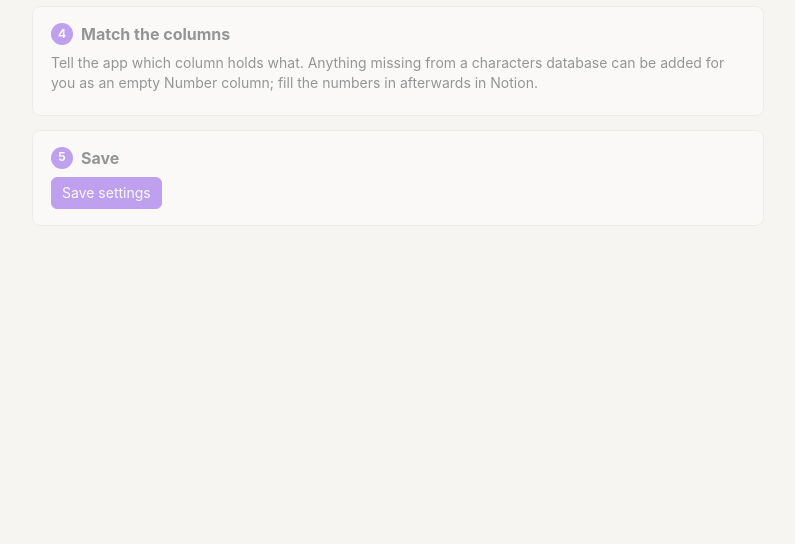
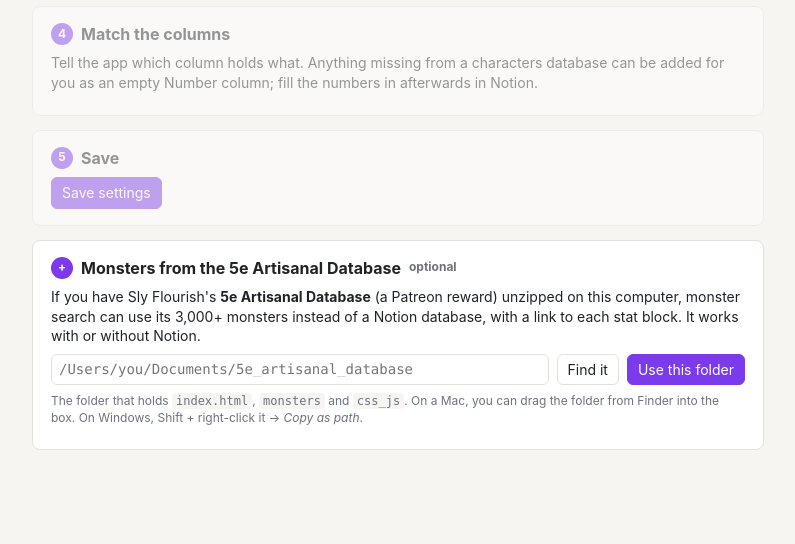
Before and after one commit to curlyjason/encounterManager, a PHP site: page /5e_artisanal_database/setup.php in a window 1280 px wide. Shown: the part 891-1435 px from the top of the page, without its empty margins (242-1037 px from the left). Before the commit the page ends 1100 px from the top, so only its background shows below. Run offline with PHP 8.4, Linux system fonts and the light colour scheme.

Commit message:
Search monsters in a local 5e Artisanal Database instead of Notion
- lib/adb.php reads the 5eADB's monster list and custom monsters, caches them,
  and searches by name and CR with the same results shape as Notion search.
- adb.php serves the 5eADB's stat block pages from its folder, so links work
  without a web server of its own.
- Setup gets an optional section to find, check, save or remove the folder.

Co-Authored-By: Claude Opus 5.5 <noreply@anthropic.com>

```diff
--- a/assets/app.css
+++ b/assets/app.css
@@ -321,3 +321,5 @@ button.linkish { border: none; background: none; padding: 0; color: var(--muted)
 .setup-link:hover { border-color: var(--accent); color: var(--accent); }
 .sidebar .enc-list { margin-bottom: 16px; }
 .setup-link span { font-size: 20px; line-height: 1; }
+.m-src .m-link { color: var(--accent); text-decoration: none; }
+.m-src .m-link:hover { text-decoration: underline; }
--- a/assets/setup.css
+++ b/assets/setup.css
@@ -74,3 +74,6 @@ a.button {
 .notes ul { padding-left: 20px; margin: 6px 0; }
 .notes li { margin: 3px 0; }
 #update-box h2 { margin-bottom: 4px; }
+#adb-found { margin: 8px 0; }
+#adb-found li { display: block; }
+#step-adb .row-form input { font-family: ui-monospace, Menlo, monospace; }
--- a/assets/setup.js
+++ b/assets/setup.js
@@ -226,6 +226,78 @@
         }
     }
 
+    // ---- optional: 5e Artisanal Database -----------------------------------
+    function renderAdb() {
+        const on = !!st.status.adb;
+        $('#adb-off').hidden = !on;
+        $('#monster-db-note').hidden = !on;
+        done('#step-adb', on);
+    }
+
+    async function saveAdb(path) {
+        const btn = $('#btn-adb-save');
+        btn.disabled = true;
+        btn.textContent = 'Checking…';
+        try {
+            const r = await api('save_adb', { path });
+            $('#adb-path').value = r.path;
+            $('#adb-found').hidden = true;
+            show($('#adb-result'), `✓ Found ${r.monsters.toLocaleString()} monsters${r.custom ? ` (${r.custom} of them your own custom monsters)` : ''}. Monster search now uses this folder.`, true);
+            st.status = await api('status');
+            $('#back-link').hidden = !st.status.configured;
+            renderAdb();
+        } catch (e) {
+            show($('#adb-result'), esc(e.message), false);
+        } finally {
+            btn.disabled = false;
+            btn.textContent = 'Use this folder';
+        }
+    }
+
+    $('#btn-adb-save').addEventListener('click', () => saveAdb($('#adb-path').value));
+    $('#adb-path').addEventListener('keydown', (e) => e.key === 'Enter' && saveAdb(e.target.value));
+    // Dropping a folder from Finder pastes its path (Safari/Chrome give a file:// URL or the path as text).
+    $('#adb-path').addEventListener('drop', (e) => {
+        const t = e.dataTransfer.getData('text/uri-list') || e.dataTransfer.getData('text/plain');
+        if (!t) return;
+        e.preventDefault();
+        e.target.value = decodeURIComponent(t.trim().split('\n')[0].replace(/^file:\/\//, '')).replace(/\/$/, '');
+    });
+    $('#btn-adb-find').addEventListener('click', async () => {
+        const btn = $('#btn-adb-find');
+        btn.disabled = true;
+        btn.textContent = 'Looking…';
+        try {
+            const { folders } = await api('find_adb');
+            if (!folders.length) {
+                $('#adb-found').hidden = true;
+                show($('#adb-result'), 'Couldn’t find it near Encounter Manager or in your Sites, Downloads, Documents or Desktop folders. Type or drag in its location instead.', false);
+            } else if (folders.length === 1) {
+                await saveAdb(folders[0]);
+            } else {
+                show($('#adb-result'), `Found ${folders.length} copies. Pick one:`, true);
+                $('#adb-found').innerHTML = folders.map((f) => `<li><button class="linkish" data-path="${esc(f)}">${esc(f)}</button></li>`).join('');
+                $('#adb-found').hidden = false;
+            }
+        } catch (e) {
+            show($('#adb-result'), esc(e.message), false);
+        } finally {
+            btn.disabled = false;
+            btn.textContent = 'Find it';
+        }
+    });
+    $('#adb-found').addEventListener('click', (e) => {
+        const b = e.target.closest('button[data-path]');
+        if (b) saveAdb(b.dataset.path);
+    });
+    $('#btn-adb-remove').addEventListener('click', async () => {
+        await api('save_adb', { path: '' });
+        $('#adb-path').value = '';
+        show($('#adb-result'), 'Monster search uses Notion again.', true);
+        st.status = await api('status');
+        renderAdb();
+    });
+
     // ---- events ------------------------------------------------------------
     $('#btn-test').addEventListener('click', connect);
     $('#token').addEventListener('keydown', (e) => e.key === 'Enter' && connect());
@@ -280,6 +352,9 @@
         $('#token-saved').hidden = !st.status.has_token;
         const ok = renderRequirements();
         unlock('#step-token', ok);
+        unlock('#step-adb', ok);
+        if (st.status.adb) $('#adb-path').value = st.status.adb.path;
+        renderAdb();
         if (ok && st.status.has_token) connect(); // already set up: show what's saved
     })();
 })();
--- /dev/null
+++ b/lib/adb.php
@@ -0,0 +1,213 @@
+<?php
+declare(strict_types=1);
+
+/**
+ * Monster search from a local copy of Sly Flourish's 5e Artisanal Database (5eADB),
+ * used instead of Notion when config has 'adb' => ['path' => ..., 'url' => ...].
+ *
+ * Reads the same files the 5eADB's own combat tracker uses:
+ *   css_js/monster_combat_stats.js           every monster: name, AC, HP, init, CR, type, source, link
+ *   monsters/custom/custom_monster_index.js  your own monsters, same format
+ *   monsters/md/...                          Markdown stat blocks (only read to spot legendary monsters)
+ * The merged list is cached in data/adb-monsters.json and rebuilt when any of those files change.
+ */
+require_once __DIR__ . '/notion.php'; // app_config(), format_cr()
+
+const ADB_CACHE = __DIR__ . '/../data/adb-monsters.json';
+
+final class AdbError extends RuntimeException {}
+
+function adb_config(): ?array
+{
+    // Setup checks a folder before it is saved.
+    if (!empty($GLOBALS['ADB_PATH_OVERRIDE'])) {
+        return ['path' => $GLOBALS['ADB_PATH_OVERRIDE']];
+    }
+    $a = app_config()['adb'] ?? null;
+    return is_array($a) && !empty($a['path']) ? $a : null;
+}
+
+function adb_configured(): bool
+{
+    return adb_config() !== null;
+}
+
+/** Is this folder a 5eADB? Returns its real path, or throws with a reason. */
+function adb_check_folder(string $path): string
+{
+    $path = trim($path);
+    if (str_starts_with($path, '~/') && ($home = getenv('HOME') ?: ($_SERVER['HOME'] ?? ''))) {
+        $path = rtrim($home, '/') . substr($path, 1);
+    }
+    $real = $path !== '' ? realpath($path) : false;
+    if ($real === false || !is_dir($real)) {
+        throw new AdbError("There's no folder at “{$path}”");
+    }
+    if (!is_file("$real/css_js/monster_combat_stats.js")) {
+        $inner = glob("$real/*/css_js/monster_combat_stats.js") ?: [];
+        if (count($inner) === 1) {
+            return dirname($inner[0], 2); // they picked the folder the zip unpacked into
+        }
+        throw new AdbError("“{$real}” doesn't look like the 5e Artisanal Database (no css_js/monster_combat_stats.js inside)");
+    }
+    if (!is_readable("$real/css_js/monster_combat_stats.js")) {
+        throw new AdbError("Encounter Manager isn't allowed to read “{$real}”");
+    }
+    return $real;
+}
+
+/** Likely 5eADB folders on this computer, to offer in Setup. */
+function adb_find_folders(): array
+{
+    $home = rtrim((string) (getenv('HOME') ?: ($_SERVER['HOME'] ?? '')), '/');
+    $app = dirname(__DIR__);
+    $roots = array_unique(array_filter([dirname($app), dirname($app, 2), dirname($app, 3),
+        $home ? "$home/Sites" : null, $home ? "$home/Downloads" : null, $home ? "$home/Documents" : null,
+        $home ? "$home/Desktop" : null, $home ?: null]));
+    $found = [];
+    foreach ($roots as $r) {
+        foreach (array_merge(glob("$r/*/css_js/monster_combat_stats.js") ?: [], glob("$r/*/*/css_js/monster_combat_stats.js") ?: []) as $f) {
+            $found[realpath(dirname($f, 2))] = true;
+        }
+    }
+    return array_keys($found);
+}
+
+/** The JSON array inside "const x = [ ... ];" or "window.x = [ ... ];". Tolerates trailing commas. */
+function adb_js_array(string $file): array
+{
+    $js = @file_get_contents($file);
+    if ($js === false) {
+        throw new AdbError('Could not read ' . $file);
+    }
+    $start = strpos($js, '[');
+    $end = strrpos($js, ']');
+    if ($start === false || $end === false || $end < $start) {
+        throw new AdbError('No monster list found in ' . basename($file));
+    }
+    $json = preg_replace('~,(\s*[\]}])~', '$1', substr($js, $start, $end - $start + 1));
+    $rows = json_decode($json, true);
+    if (!is_array($rows)) {
+        throw new AdbError('Could not read the monster list in ' . basename($file) . ' (' . json_last_error_msg() . ')');
+    }
+    return $rows;
+}
+
+/** Every monster in the 5eADB (cached), each ['name','cr','ac','hp','init','type','source','link','legendary']. */
+function adb_monsters(): array
+{
+    $cfg = adb_config();
+    if (!$cfg) {
+        throw new AdbError('The 5e Artisanal Database is not set up');
+    }
+    $root = rtrim($cfg['path'], '/\\');
+    $stats = "$root/css_js/monster_combat_stats.js";
+    $custom = "$root/monsters/custom/custom_monster_index.js";
+    if (!is_file($stats)) {
+        throw new AdbError("No 5e Artisanal Database at $root (css_js/monster_combat_stats.js is missing)");
+    }
+
+    $stamp = ($cfg['url'] ?? '') . '|' . implode('|', array_map(fn($f) => is_file($f) ? $f . '@' . filemtime($f) . ':' . filesize($f) : "$f@-", [$stats, $custom, "$root/monsters/monsters.json"]));
+    static $mem = null;
+    if ($mem && $mem['stamp'] === $stamp) {
+        return $mem['monsters'];
+    }
+    $cached = is_file(ADB_CACHE) ? json_decode((string) file_get_contents(ADB_CACHE), true) : null;
+    if (is_array($cached) && ($cached['stamp'] ?? '') === $stamp) {
+        $mem = $cached;
+        return $cached['monsters'];
+    }
+
+    // Legendary = the stat block has a "Legendary Actions" section. The Markdown copy of each stat block
+    // (monsters/md/..., or the custom .js file) is the complete one; monsters.json skips it for some books.
+    $isLegendary = function (string $htmlLink) use ($root): bool {
+        $rel = preg_replace('~^\./~', '', $htmlLink);
+        if (preg_match('~^custom/index\.html\?file=([\w.-]+\.js)$~', $rel, $m)) {
+            $file = "$root/monsters/custom/{$m[1]}";
+        } elseif (preg_match('~^html/(.+)\.html$~', $rel, $m)) {
+            $file = "$root/monsters/md/{$m[1]}.md";
+        } else {
+            return false;
+        }
+        $text = is_file($file) ? (string) file_get_contents($file) : '';
+        return (bool) preg_match('~^\s*#+\s*Legendary Actions~mi', $text);
+    };
+
+    // Stat block links: the 5eADB's own web address if one is set, else Encounter Manager serves it (adb.php).
+    $base = rtrim((string) ($cfg['url'] ?? ''), '/') ?: 'adb.php';
+    $out = [];
+    $add = function (array $rows, bool $isCustom) use (&$out, $isLegendary, $base) {
+        foreach ($rows as $r) {
+            $name = trim((string) ($r['name'] ?? ''));
+            if ($name === '') {
+                continue;
+            }
+            $rawLink = $link = (string) ($r['htmlLink'] ?? '');
+            if ($link !== '') {
+                $link = $base . '/monsters/' . preg_replace('~^\./~', '', $link);
+            }
+            $source = (string) ($r['source'] ?? '');
+            $out[] = [
+                'name'      => $name,
+                'cr'        => is_numeric($r['cr'] ?? null) ? (float) $r['cr'] : null,
+                'ac'        => is_numeric($r['ac'] ?? null) ? (int) $r['ac'] : null,
+                'hp'        => (int) ($r['hp'] ?? 0),
+                'init'      => (int) ($r['init'] ?? 0),
+                'type'      => (string) ($r['type'] ?? ''),
+                'source'    => $source . ($isCustom ? ' (custom)' : ''),
+                'link'      => $link,
+                'legendary' => $isLegendary($rawLink),
+            ];
+        }
+    };
+    $add(adb_js_array($stats), false);
+    if (is_file($custom)) {
+        try {
+            $add(adb_js_array($custom), true);
+        } catch (AdbError) {
+            // A typo in the custom index shouldn't break searching everything else.
+        }
+    }
+
+    $mem = ['stamp' => $stamp, 'monsters' => $out];
+    @file_put_contents(ADB_CACHE, json_encode($mem));
+    return $out;
+}
+
+/** Same shape as search_monsters() in notion.php. */
+function adb_search_monsters(string $q, ?float $crMin = null, ?float $crMax = null, int $limit = 50): array
+{
+    $ql = mb_strtolower($q);
+    $hits = [];
+    foreach (adb_monsters() as $m) {
+        if ($ql !== '' && !str_contains(mb_strtolower($m['name']), $ql)) {
+            continue;
+        }
+        if (($crMin !== null || $crMax !== null)
+            && ($m['cr'] === null || ($crMin !== null && $m['cr'] < $crMin) || ($crMax !== null && $m['cr'] > $crMax))) {
+            continue;
+        }
+        $hits[] = $m;
+    }
+    // With a name: exact, then starts-with, then contains. Otherwise lowest CR first.
+    $rank = fn($n) => $ql === '' ? 0 : (mb_strtolower($n) === $ql ? 0 : (str_starts_with(mb_strtolower($n), $ql) ? 1 : 2));
+    usort($hits, fn($a, $b) => [$rank($a['name']), $a['cr'] ?? 99, $a['name'], $a['source']]
+        <=> [$rank($b['name']), $b['cr'] ?? 99, $b['name'], $b['source']]);
+
+    $out = [];
+    foreach (array_slice($hits, 0, $limit) as $m) {
+        $out[] = [
+            'name'      => $m['name'],
+            'cr'        => format_cr($m['cr']),
+            'cr_value'  => $m['cr'],
+            'ac'        => $m['ac'],
+            'hp_max'    => $m['hp'],
+            'init_mod'  => $m['init'],
+            'type'      => $m['type'],
+            'source'    => $m['source'],
+            'legendary' => $m['legendary'],
+            'link'      => $m['link'],
+        ];
+    }
+    return ['monsters' => $out, 'more' => count($hits) > $limit];
+}
--- a/setup.php
+++ b/setup.php
@@ -76,6 +76,7 @@ $v = fn(string $f) => filemtime(__DIR__ . '/assets/' . $f);
 
         <div id="db-pick" hidden>
             <h3>Monster database</h3>
+            <p id="monster-db-note" class="muted small" hidden>Monster search uses the 5e Artisanal Database (below), so this is only needed if you stop using it.</p>
             <select id="monster-db"></select>
             <h3>Campaigns <span class="muted small">Tick each database that lists a campaign's player characters.</span></h3>
             <ul id="campaign-list" class="db-list"></ul>
@@ -97,6 +98,26 @@ $v = fn(string $f) => filemtime(__DIR__ . '/assets/' . $f);
         <p id="save-result" class="result" hidden></p>
         <p id="save-done" hidden><a class="button primary" href="./">Open Encounter Manager →</a></p>
     </section>
+
+    <!-- Optional: 5eADB -->
+    <section class="step locked" id="step-adb">
+        <h2><span class="num">+</span> Monsters from the 5e Artisanal Database <span class="muted small">optional</span></h2>
+        <p>If you have Sly Flourish's <strong>5e Artisanal Database</strong> (a Patreon reward) unzipped on this computer,
+            monster search can use its 3,000+ monsters instead of a Notion database, with a link to each stat block.
+            It works with or without Notion.</p>
+        <div class="row-form">
+            <input id="adb-path" type="text" placeholder="/Users/you/Documents/5e_artisanal_database" autocomplete="off" spellcheck="false"
+                   aria-label="5e Artisanal Database folder">
+            <button id="btn-adb-find">Find it</button>
+            <button id="btn-adb-save" class="primary">Use this folder</button>
+        </div>
+        <p class="muted small">The folder that holds <code>index.html</code>, <code>monsters</code> and <code>css_js</code>.
+            On a Mac, you can drag the folder from Finder into the box. On Windows, Shift + right-click it → <em>Copy as path</em>.</p>
+        <ul id="adb-found" class="db-list" hidden></ul>
+        <p id="adb-result" class="result" hidden></p>
+        <p id="adb-off" class="small" hidden><button id="btn-adb-remove" class="linkish">Stop using it</button>
+            <span class="muted">(monster search goes back to Notion)</span></p>
+    </section>
     <?php endif; ?>
 </main>
 <?php if ($allowed): ?>
--- a/setup_api.php
+++ b/setup_api.php
@@ -5,6 +5,7 @@ declare(strict_types=1);
  * JSON API for the setup wizard (setup.php). Never returns the Notion token.
  */
 require __DIR__ . '/lib/setup.php';
+require __DIR__ . '/lib/adb.php';
 
 header('Content-Type: application/json; charset=utf-8');
 header('Cache-Control: no-store');
@@ -118,7 +119,44 @@ try {
                 'fields'       => ['character' => character_fields(), 'monster' => monster_fields()],
                 'campaigns'    => $camps,
                 'monsters'     => $m ? ['data_source' => $m['data_source'] ?? null, 'columns' => $m['columns'] ?? null] : null,
+                'adb'          => adb_config() ? ['path' => adb_config()['path']] : null,
             ]);
+
+        // ---- 5e Artisanal Database (monster search from a local folder; separate from the Notion steps) ----
+        case 'find_adb':
+            out(['folders' => adb_find_folders()]);
+
+        case 'check_adb':
+        case 'save_adb':
+            $path = trim((string) ($in['path'] ?? ''));
+            $cfg = app_config();
+            if ($path === '') {
+                if (($in['action'] ?? '') === 'save_adb') {
+                    unset($cfg['adb']);
+                    save_config($cfg + ['notion_token' => '', 'campaigns' => []]);
+                    out(['ok' => true, 'removed' => true]);
+                }
+                bad('Type or pick the folder first');
+            }
+            try {
+                $real = adb_check_folder($path);
+                $GLOBALS['ADB_PATH_OVERRIDE'] = $real;
+                $all = adb_monsters();
+            } catch (AdbError $e) {
+                bad($e->getMessage());
+            }
+            $custom = count(array_filter($all, fn($m) => str_ends_with($m['source'], ' (custom)')));
+            $info = ['ok' => true, 'path' => $real, 'monsters' => count($all), 'custom' => $custom];
+            if ($in['action'] === 'save_adb') {
+                $adb = ['path' => $real];
+                if (!empty($cfg['adb']['url']) && realpath((string) ($cfg['adb']['path'] ?? '')) === $real) {
+                    $adb['url'] = $cfg['adb']['url']; // keep a web address set by hand for the same folder
+                }
+                $cfg['adb'] = $adb;
+                save_config($cfg + ['notion_token' => '', 'campaigns' => []]);
+                @unlink(ADB_CACHE);
+            }
+            out($info);
 
         case 'test_token':
             $token = token_from($in);
@@ -149,6 +187,9 @@ try {
             $cfg = ['notion_token' => $token, 'campaigns' => []];
             if (!empty($old['allow_remote_setup'])) {
                 $cfg['allow_remote_setup'] = true;
+            }
+            if (!empty($old['adb'])) {
+                $cfg['adb'] = $old['adb']; // local 5e Artisanal Database for monster search (not part of the wizard)
             }
             $created = [];
 
```
Also changed, not shown: adb.php (added, +51 -0 lines), api.php (+7 -1 lines), assets/app.js (+5 -2 lines), lib/config.example.php (+9 -1 lines), README.md, 2 other files.
